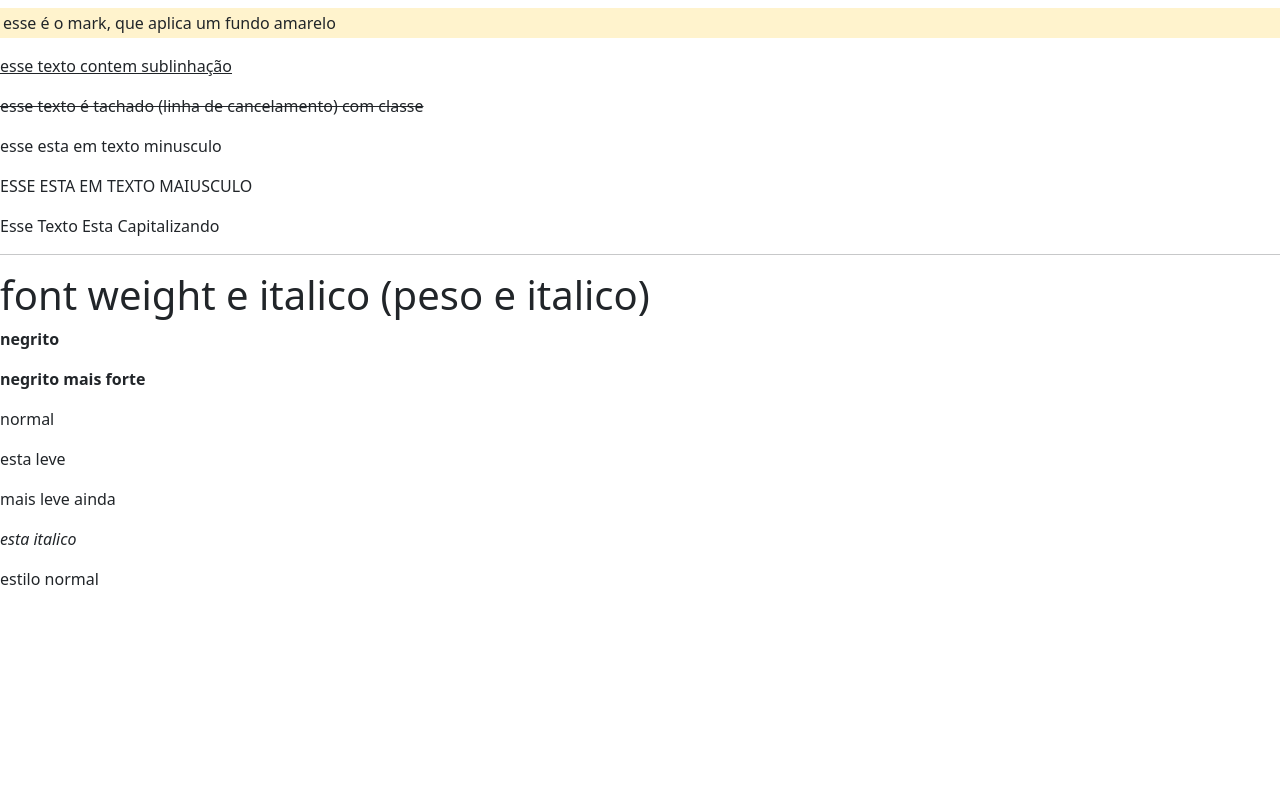
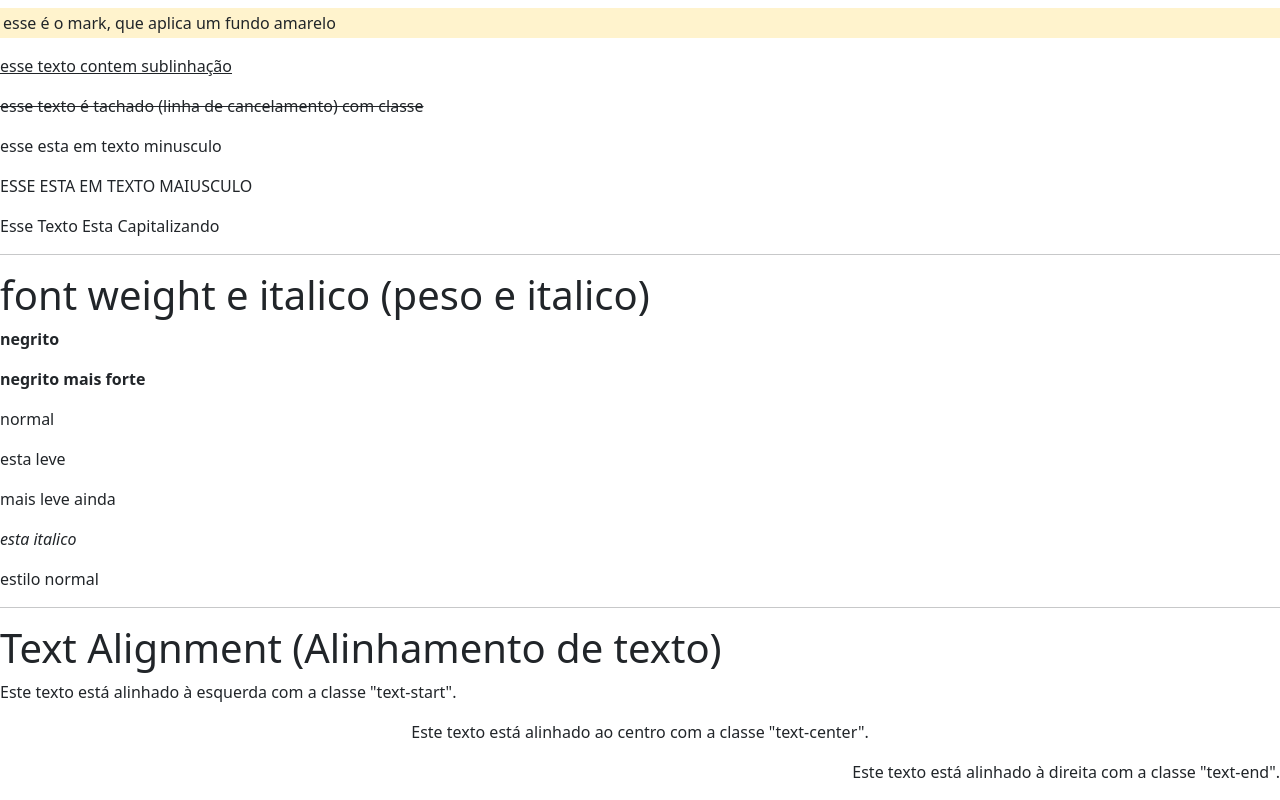
Before and after one commit to Yannn-sesc/bootstrap-5, a plain HTML site: page 02-tipografia/index.html in a window 1280 px wide. Shown: the part 1254-2054 px from the top of the page. Before the commit the page ends 1861 px from the top, so only its background shows below. Drawn offline with nearby package versions, Linux system fonts and the light colour scheme.

Commit message:
adicionado ext Alignment (Alinhamento de texto)

```diff
--- a/02-tipografia/index.html
+++ b/02-tipografia/index.html
@@ -80,7 +80,13 @@ classe utilitaria para formatar partes especificas do texto dentro de uma linha
 <p class="fst-italic"> esta italico</p>
 <p class="fst-normal">estilo normal</p>
 
+<hr>
 
+<h1>Text Alignment (Alinhamento de texto)</h1>
+
+    <p class="text-start">Este texto está alinhado à esquerda com a classe "text-start".</p>
+    <p class="text-center">Este texto está alinhado ao centro com a classe "text-center".</p>
+    <p class="text-end">Este texto está alinhado à direita com a classe "text-end".</p>
 
         <script src="https://cdn.jsdelivr.net/npm/bootstrap@5.3.8/dist/js/bootstrap.bundle.min.js" integrity="sha384-FKyoEForCGlyvwx9Hj09JcYn3nv7wiPVlz7YYwJrWVcXK/BmnVDxM+D2scQbITxI" crossorigin="anonymous"></script>
 </body>
```
